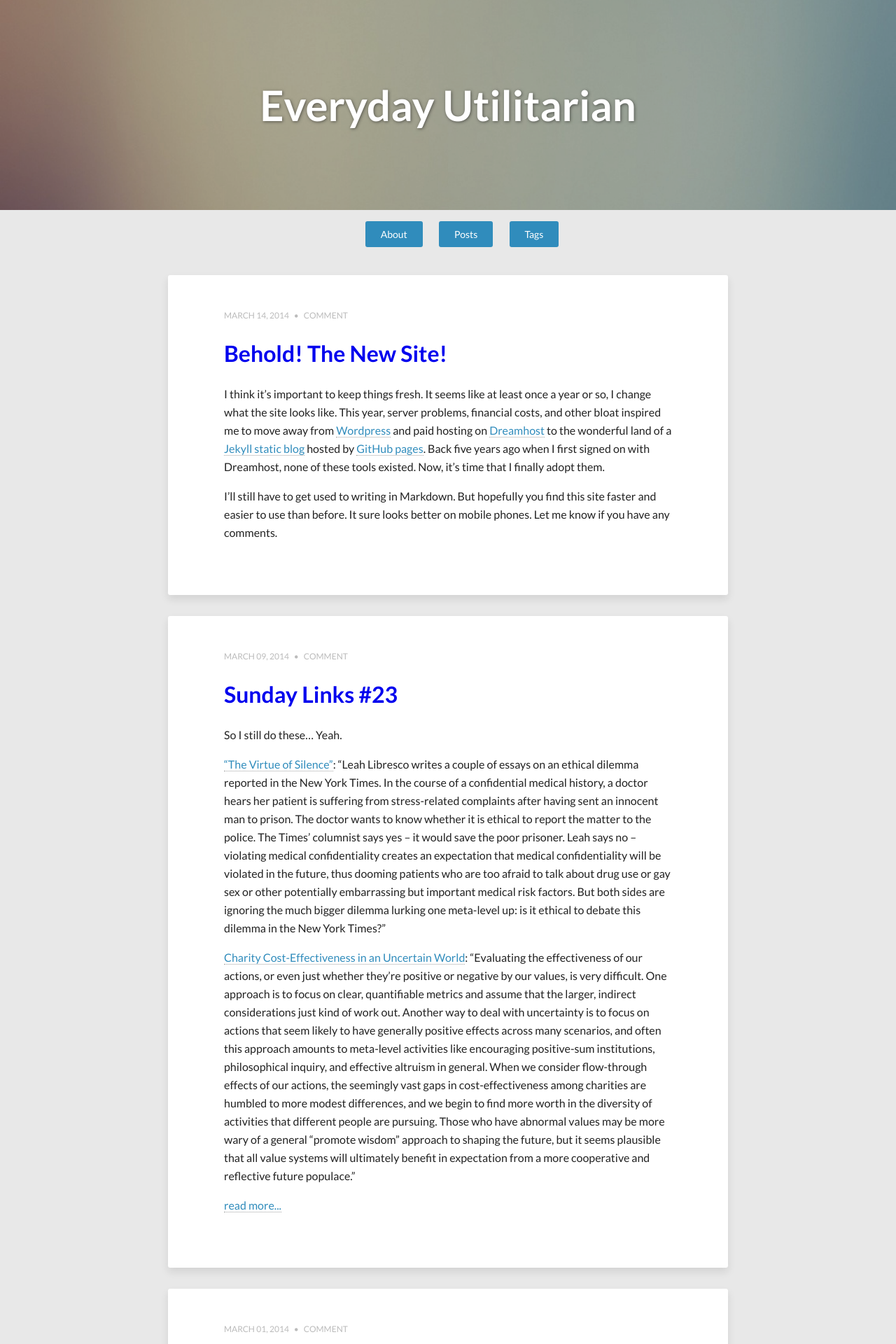
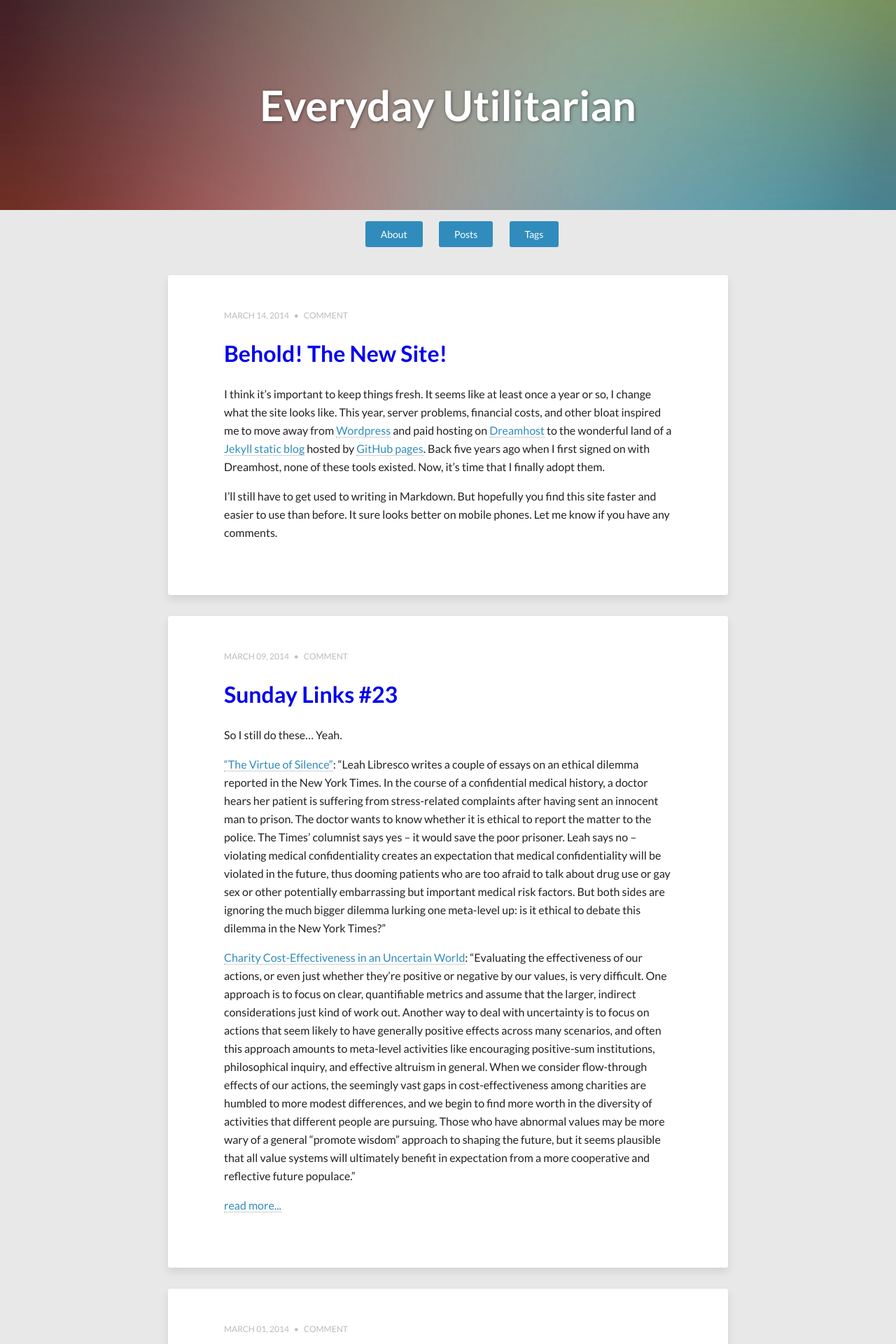
Before and after one commit to peterhurford/peterhurford.github.io, a Jekyll site: the page built from index.html, in a window 1280 px wide. Shown: the top 1920 px of the page at 70% size. Built offline with Jekyll 4.4.1, drawn with Linux system fonts in a browser that asks for light colours; the list of posts is cut into pages by our own code.

Commit message:
Swapped index and calc header images

```diff
--- a/calculator.html
+++ b/calculator.html
@@ -5,7 +5,7 @@
 layout: post
 permalink: /vegan-outreach-cost-effectiveness-calculator/
 title: Vegetarian Impact Calculator
-image: abstract-3.jpg
+image: abstract-8.jpg
 categories:
 - meat reducing
 - strategic philanthropy
--- a/index.html
+++ b/index.html
@@ -2,7 +2,7 @@
 layout: post-index
 title: Everyday Utilitarian
 description: "Join me on my everyday journey to create a more utilful world."
-image: abstract-8.jpg
+image: abstract-3.jpg
 ---
 
 {% for post in paginator.posts %}
```
